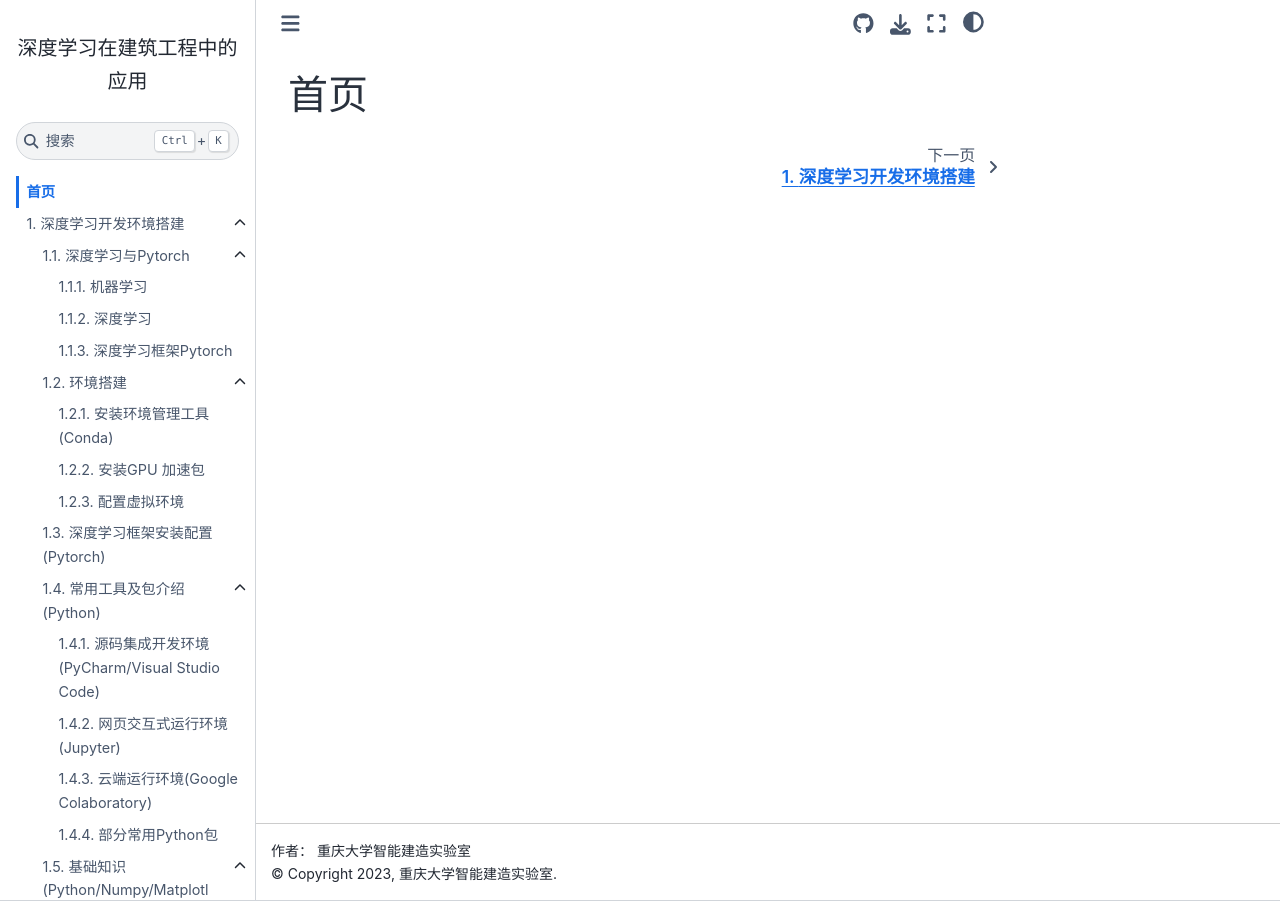
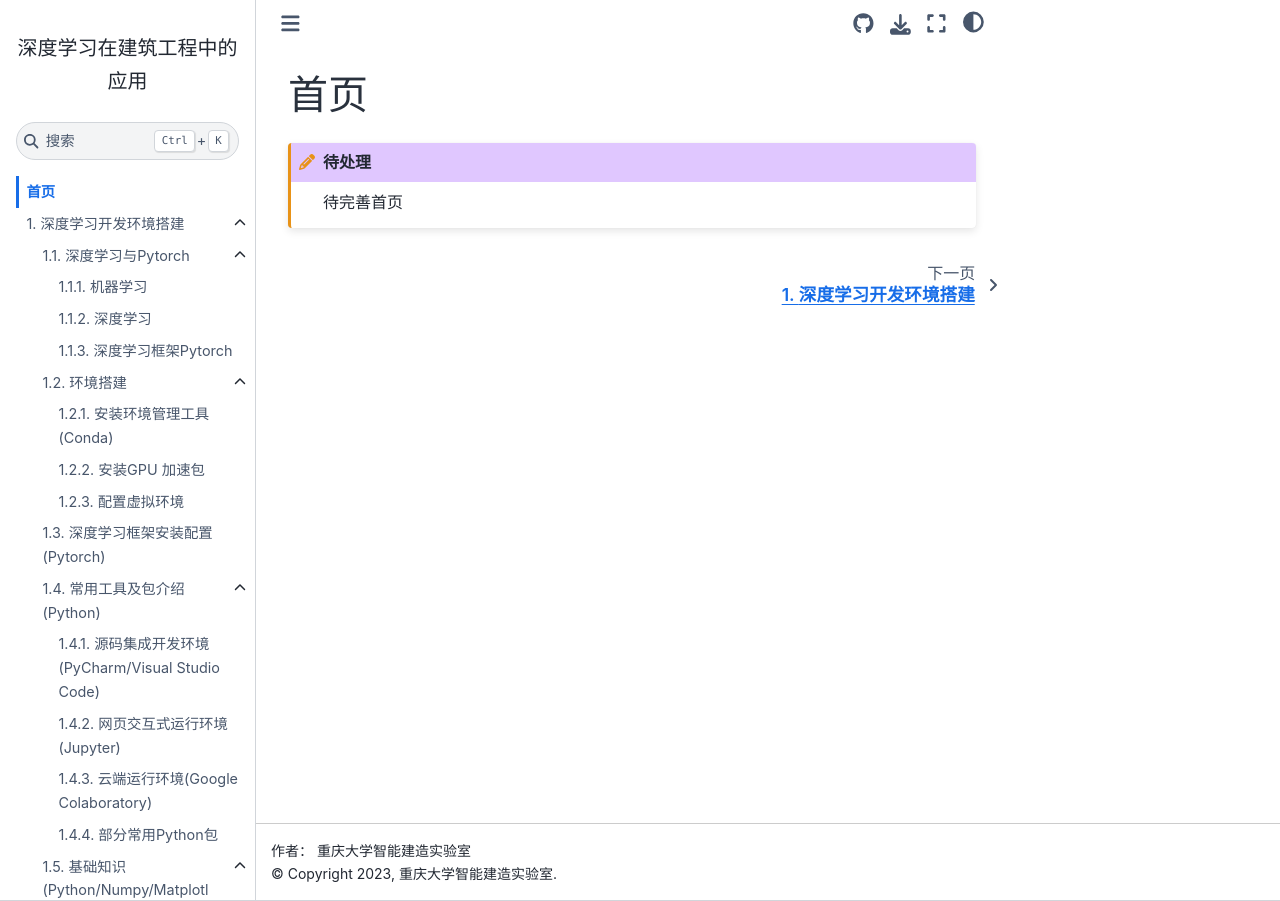
Before and after one commit to iblofcqu/book001, a Sphinx documentation site: the page built from source/index.md, in a window 1280 px wide. Built offline with Sphinx 7.4.7 and the Sphinx Book theme 1.1.4, drawn with Linux system fonts in a browser that asks for light colours.

Commit message:
docs(index): 首页
临时填充首页,一致显示

````diff
--- a/source/index.md
+++ b/source/index.md
@@ -1,5 +1,11 @@
 首页
 ===================================
+
+:::{todo}
+
+待完善首页
+
+:::
 
 ```{toctree}
 ---
````
